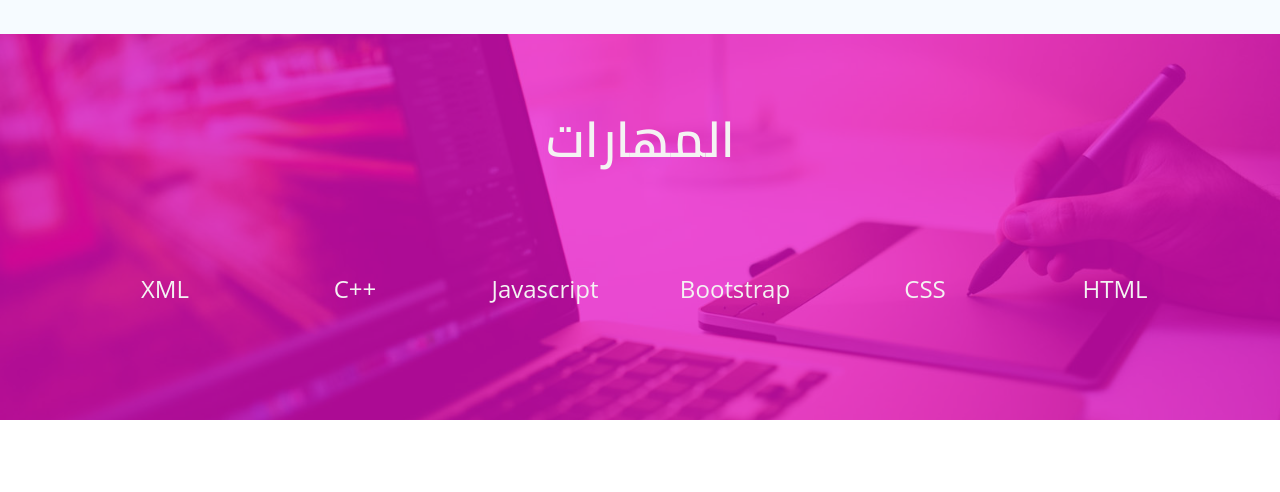
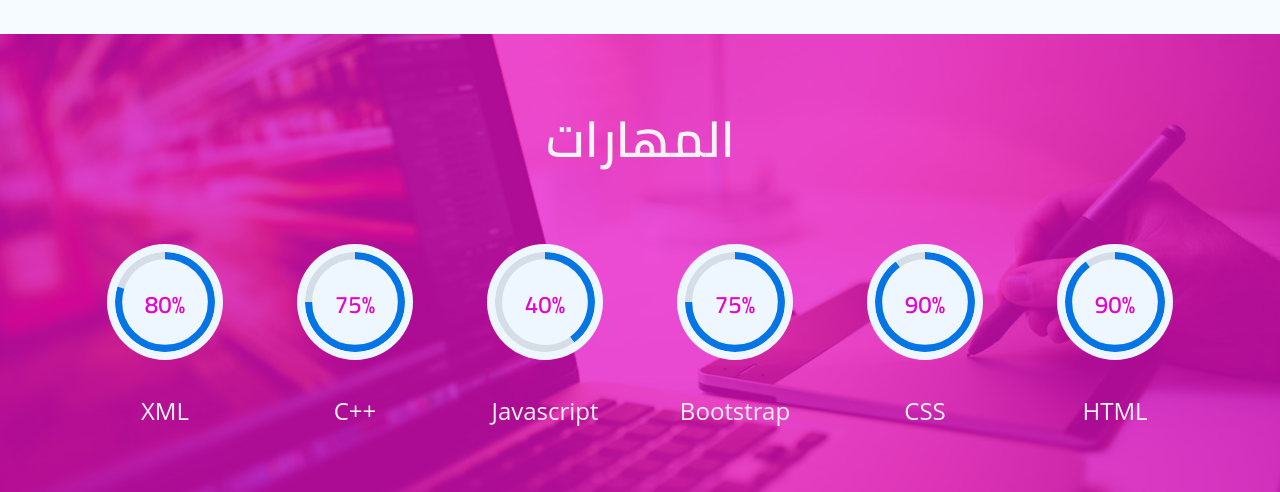
Before and after one commit to Heba-Batayneh/Heba-Batayneh-gallary.github.io, a plain HTML site: page index.html in a window 1280 px wide. Shown: the part 1380-1872 px from the top of the page. Drawn offline with Linux system fonts and the light colour scheme.

Commit message:
third  commit

```diff
--- a/index.html
+++ b/index.html
@@ -374,7 +374,7 @@
     <script src="./asset/jquery.validate/jquery.validate.min.js"></script>
     <script src="./asset/jquery.validate/messages_ar.min.js"></script>
     <script src="./js/js.js"></script>
-    <script src="../hebaBatayneh/asset/circle-progress/circle-progress.min.js"></script>
+    <script src="./asset/circle-progress/circle-progress.min.js"></script>
 
 </body>
 
```
